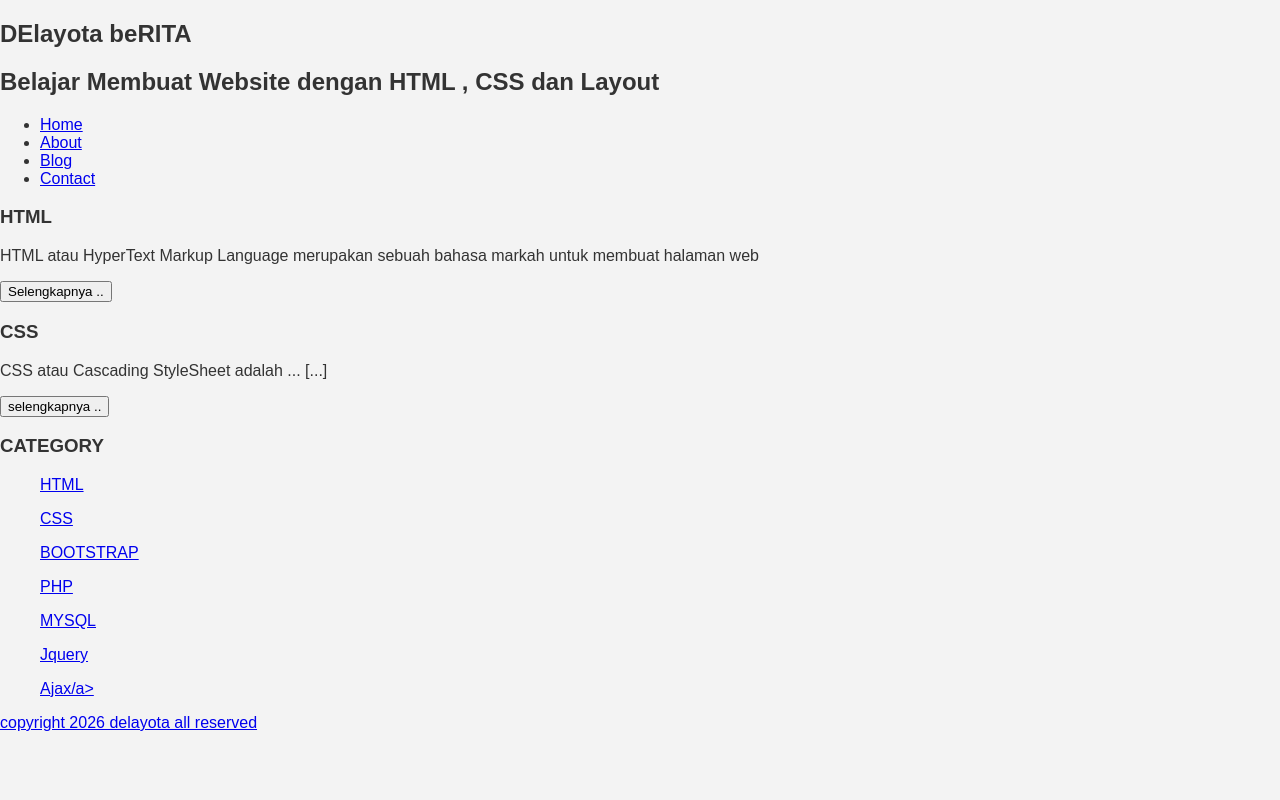
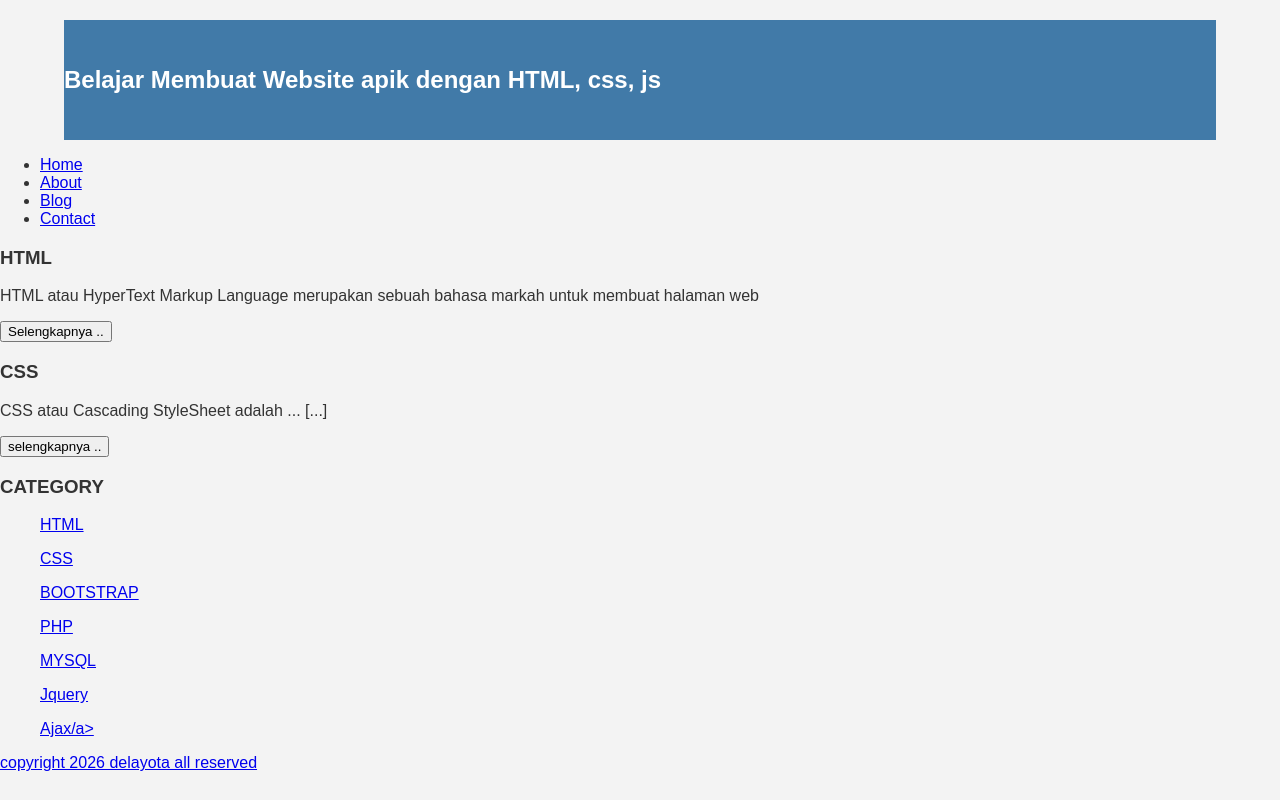
Before and after one commit to ferlitasaputri75/webku, a plain HTML site: page index.html in a window 1280 px wide. Drawn offline with Linux system fonts and the light colour scheme.

Commit message:
Update index.html

```diff
--- a/index.html
+++ b/index.html
@@ -5,11 +5,11 @@
     <link rel="stylesheet" href="style.css">
   </head>
   <body>
-    <H2>DElayota beRITA </h2>
-  </body>
-</html>
-<body>
-        <H2>Belajar Membuat Website dengan HTML , CSS dan Layout</h2>
+
+    <div class="header">
+      <h2>Belajar Membuat Website apik dengan HTML, css, js</h2>h2>
+    </div>
+
                 <ul>
                         <li><a href="index.html">Home</a></li>
                         <li><a href="about.html">About</a></li>
```
